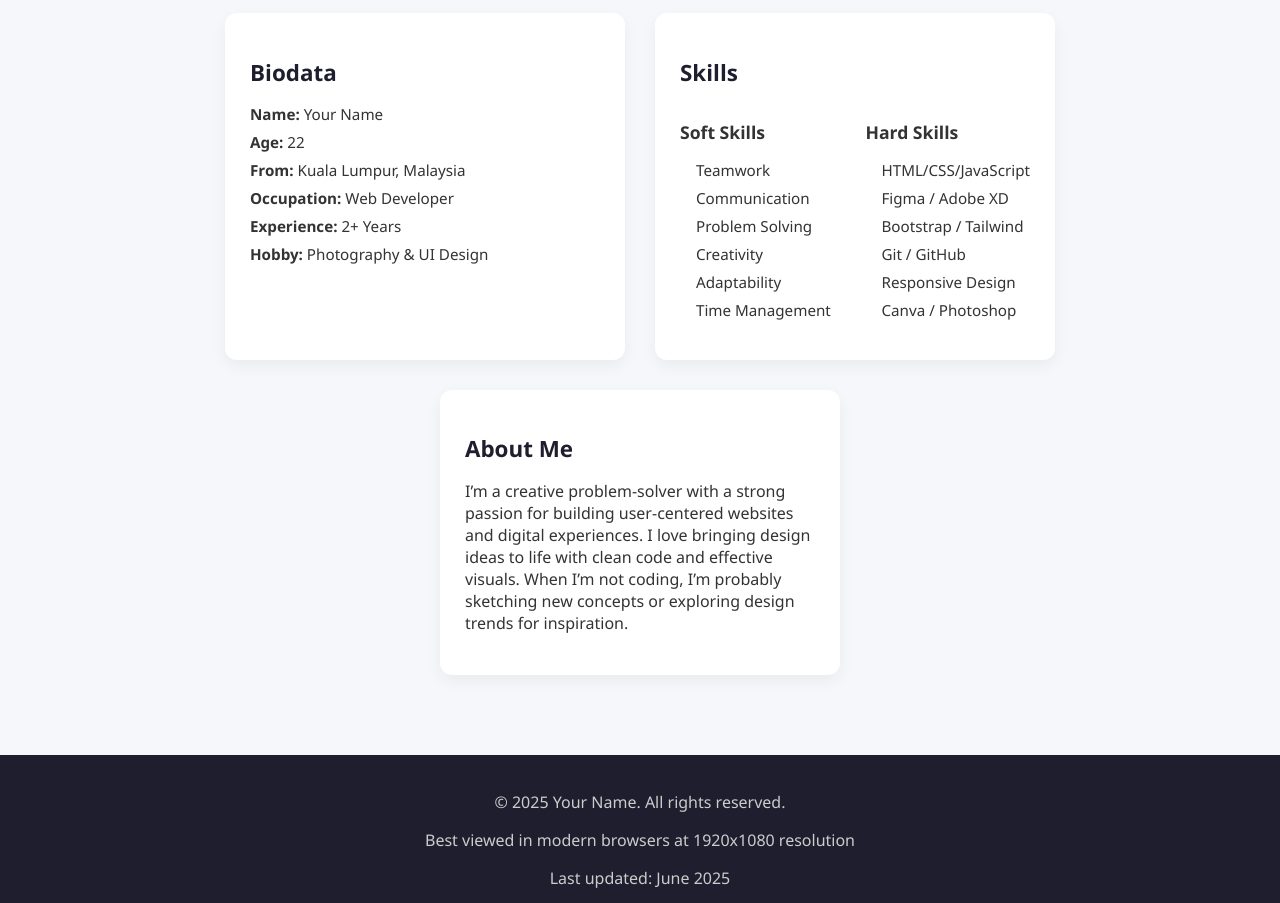
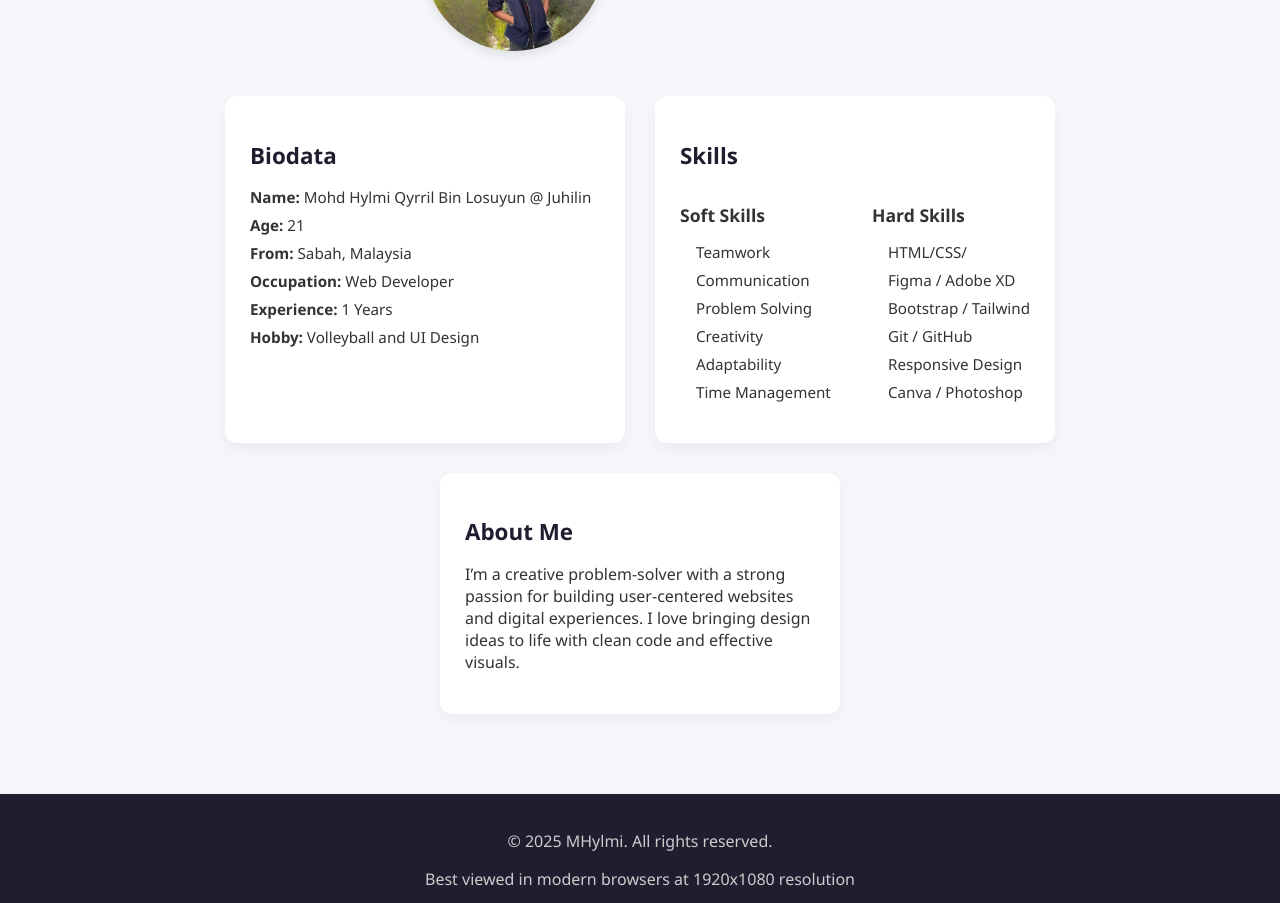
Before and after one commit to Qyrril/CDIM2632A-MOHD-HYLMI-QYRRIL-1-JULY-, a plain HTML site: page profile.html in a window 1280 px wide. Shown: the part 288-1191 px from the top of the page. Drawn offline with Linux system fonts and the light colour scheme.

Commit message:
Update profile.html

```diff
--- a/profile.html
+++ b/profile.html
@@ -28,10 +28,10 @@
     <section class="profile-wrapper">
       <div class="profile-box">
         <div class="profile-photo">
-          <img src="image/me.jpeg" alt="Profile Photo" />
+          <img src="me.jpeg" alt="Profile Photo" />
         </div>
         <div class="profile-name">
-          <h1>Your Name</h1>
+          <h1>Mohd Hylmi</h1>
           <p>Web Developer & Designer</p>
         </div>
       </div>
@@ -41,12 +41,12 @@
         <div class="info-card">
           <h2>Biodata</h2>
           <ul>
-            <li><strong>Name:</strong> Your Name</li>
-            <li><strong>Age:</strong> 22</li>
-            <li><strong>From:</strong> Kuala Lumpur, Malaysia</li>
+            <li><strong>Name:</strong> Mohd Hylmi Qyrril Bin Losuyun @ Juhilin</li>
+            <li><strong>Age:</strong> 21</li>
+            <li><strong>From:</strong> Sabah, Malaysia</li>
             <li><strong>Occupation:</strong> Web Developer</li>
-            <li><strong>Experience:</strong> 2+ Years</li>
-            <li><strong>Hobby:</strong> Photography & UI Design</li>
+            <li><strong>Experience:</strong> 1 Years</li>
+            <li><strong>Hobby:</strong> Volleyball and UI Design</li>
           </ul>
         </div>
 
@@ -68,7 +68,7 @@
             <div>
               <h3>Hard Skills</h3>
               <ul>
-                <li>HTML/CSS/JavaScript</li>
+                <li>HTML/CSS/</li>
                 <li>Figma / Adobe XD</li>
                 <li>Bootstrap / Tailwind</li>
                 <li>Git / GitHub</li>
@@ -83,7 +83,7 @@
         <div class="info-card">
           <h2>About Me</h2>
           <p>
-            I’m a creative problem-solver with a strong passion for building user-centered websites and digital experiences. I love bringing design ideas to life with clean code and effective visuals. When I’m not coding, I’m probably sketching new concepts or exploring design trends for inspiration.
+            I’m a creative problem-solver with a strong passion for building user-centered websites and digital experiences. I love bringing design ideas to life with clean code and effective visuals.
           </p>
         </div>
       </div>
@@ -92,7 +92,7 @@
 
   <footer>
     <div class="footer-content">
-      <p>&copy; 2025 Your Name. All rights reserved.</p>
+      <p>&copy; 2025 MHylmi. All rights reserved.</p>
       <p>Best viewed in modern browsers at 1920x1080 resolution</p>
       <p>Last updated: June 2025</p>
     </div>
```
